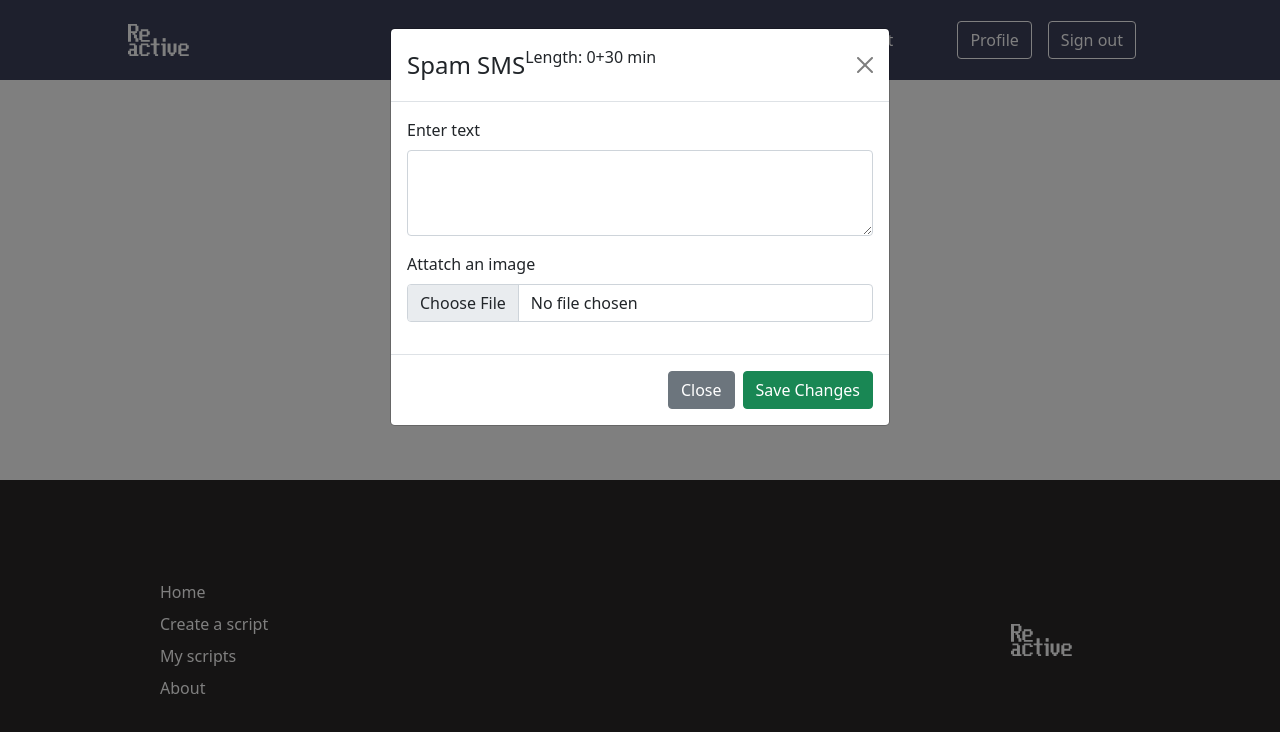
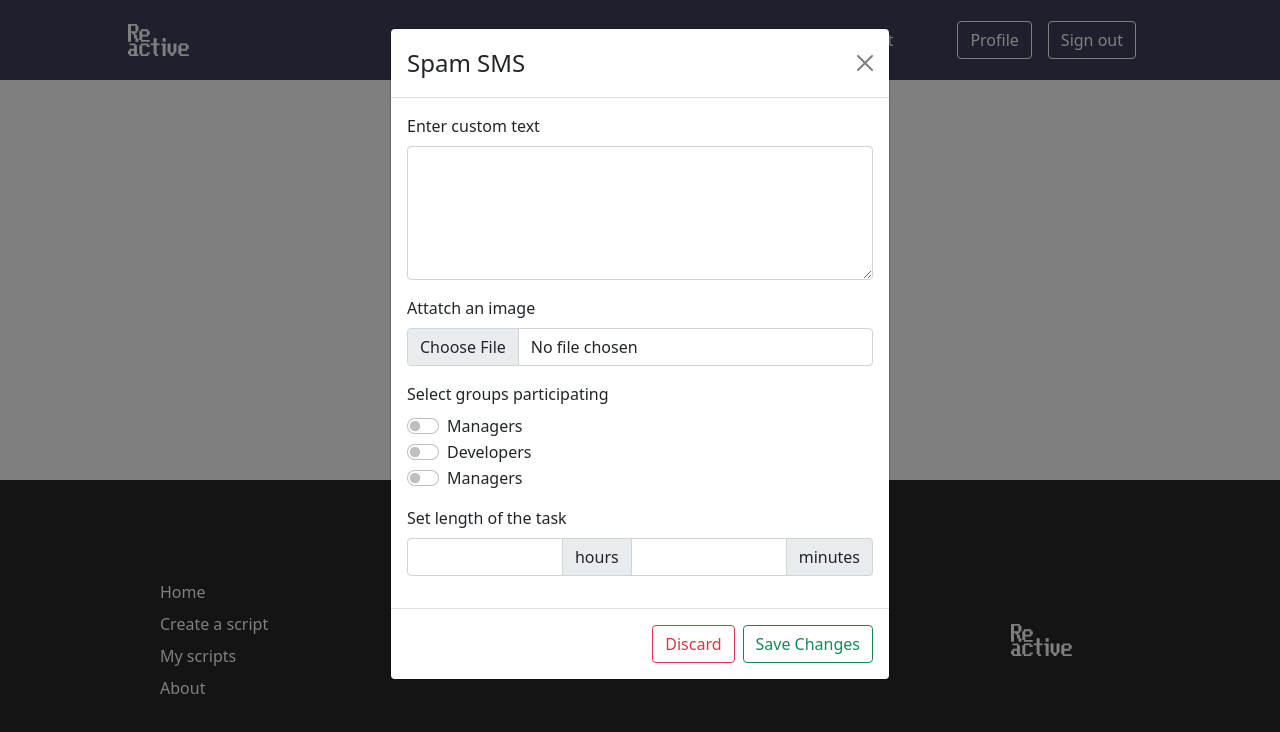
Before and after one commit to emkah4/reactive-web-app, a React (Create React App) app in the folder src/app/: page /create_a_script in a window 1280 px wide. Both pictures are taken after a click on the element 640 px from the left and 230 px from the top of the page. Shown: the top 732 px of the page. Built offline with nearby package versions, Linux system fonts and the light colour scheme.

Commit message:
Visually complete Event editor

```diff
--- a/src/app/src/components/BuildScreen/BuildScreen.js
+++ b/src/app/src/components/BuildScreen/BuildScreen.js
@@ -18,19 +18,19 @@ const BuildScreen = (props) => {
     event_groups: [
       {
         id: "g1",
-        gropup_name: "Managers",
+        group_name: "Managers",
         group_color: "#f5a911",
         is_included: false,
       },
       {
         id: "g2",
-        gropup_name: "Developers",
+        group_name: "Developers",
         group_color: "#e60ba4",
         is_included: true,
       },
       {
         id: "g3",
-        gropup_name: "Managers",
+        group_name: "Managers",
         group_color: "#1fe61c",
         is_included: true,
       },
--- a/src/app/src/components/BuildScreen/Event/Event.js
+++ b/src/app/src/components/BuildScreen/Event/Event.js
@@ -40,6 +40,7 @@ const Event = (props) => {
             show={show}
             onClose={handleClose}
             length={props.event_data.event_time}
+            groups={props.event_data.event_groups}
           />
         )}
         <div className={style.groups}>
--- a/src/app/src/components/BuildScreen/Event/EventEditPopup/EventEditPopup.js
+++ b/src/app/src/components/BuildScreen/Event/EventEditPopup/EventEditPopup.js
@@ -5,37 +5,60 @@ import ReactDOM from "react-dom";
 import Modal from "react-bootstrap/Modal";
 import Button from "react-bootstrap/Button";
 import Form from "react-bootstrap/Form";
-
-import styles from "./EventEditPopup.module.css";
+import InputGroup from "react-bootstrap/InputGroup";
+import FormControl from "react-bootstrap/FormControl";
 
 const EventEditPopup = (props) => {
   return ReactDOM.createPortal(
-    <div className={styles.modal}>
-      <Modal show={props.show} onHide={props.onClose}>
+    <React.Fragment>
+      <Modal show={props.show} onHide={props.onClose} backdrop="static">
         <Modal.Header closeButton>
           <Modal.Title>{props.title}</Modal.Title>
-          <p>Length: {props.length}</p>
         </Modal.Header>
+
         <Modal.Body>
-          <Form.Group className="mb-3" controlId="exampleForm.ControlTextarea1">
-            <Form.Label>Enter text</Form.Label>
-            <Form.Control as="textarea" rows={3} />
+          <Form.Group className="mb-3" controlId="textareaForm">
+            <Form.Label>Enter custom text</Form.Label>
+            <Form.Control as="textarea" rows={5} />
           </Form.Group>
-          <Form.Group controlId="formFile" className="mb-3">
+
+          <Form.Group className="mb-3" controlId="imageForm">
             <Form.Label>Attatch an image</Form.Label>
             <Form.Control type="file" />
           </Form.Group>
+
+          <Form.Group className="mb-3" controlId="groupSelectForm">
+            <Form.Label>Select groups participating</Form.Label>
+            {props.groups.map((group) => (
+              <Form key={group.id}>
+                <Form.Check
+                  label={`${group.group_name}`}
+                  type="switch"
+                  id={group.group_id}
+                />
+              </Form>
+            ))}
+          </Form.Group>
+
+          <Form.Label>Set length of the task</Form.Label>
+          <InputGroup className="mb-3" controlId="lengthInput">
+            <FormControl />
+            <InputGroup.Text>hours</InputGroup.Text>
+            <FormControl />
+            <InputGroup.Text>minutes</InputGroup.Text>
+          </InputGroup>
         </Modal.Body>
+
         <Modal.Footer>
-          <Button variant="secondary" onClick={props.onClose}>
-            Close
+          <Button variant="outline-danger" onClick={props.onClose}>
+            Discard
           </Button>
-          <Button variant="success" onClick={props.onClose}>
+          <Button variant="outline-success" onClick={props.onClose}>
             Save Changes
           </Button>
         </Modal.Footer>
       </Modal>
-    </div>,
+    </React.Fragment>,
     document.getElementById("overlay-root")
   );
 };
```
